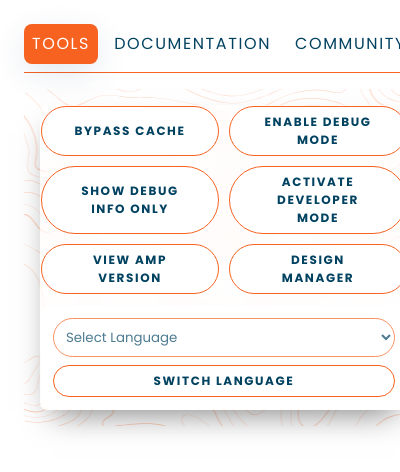
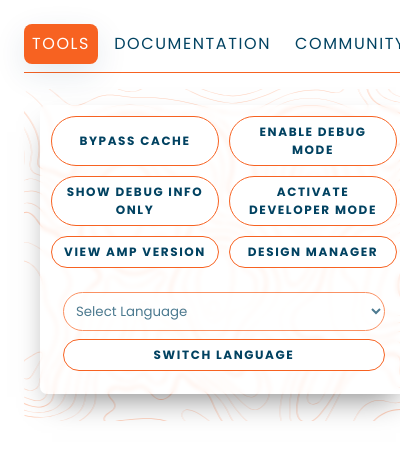
Before and after one commit to ashleyL24/Hubspot-Developer-Extension-by-Avidly-Development, a browser extension: page src/popup.html in a window 400 px wide. Shown: the top 472 px of the page. Drawn offline with Linux system fonts and the light colour scheme.

Commit message:
Updated CSS
Updated CSS

```diff
--- a/src/css/popup.css
+++ b/src/css/popup.css
@@ -67,8 +67,9 @@ body {
   transform-style: preserve-3d;
   cursor: pointer;
   overflow: hidden;
-  backdrop-filter: blur(10px);
-  -webkit-backdrop-filter: blur(10px);
+  backdrop-filter: blur(2px);
+  -webkit-backdrop-filter: blur(2px);
+  padding: 10px;
   border-radius: 7px;
   position: relative;
 }
@@ -151,6 +152,8 @@ a:hover {
   width: 100%;
   height: auto;
   transition: .5s ease-in-out;
+  padding-right: 10px;
+    padding-left: 10px;
 }
 
 .button-grid button:hover {
@@ -162,7 +165,7 @@ a:hover {
   grid-column: 1 / -1;
   display: flex;
   gap: 8px;
-  background: rgba(255, 255, 255, 0.9);
+  /* background: rgba(255, 255, 255, 0.9); */
   padding: 12px;
   border-radius: 8px;
 }
```
